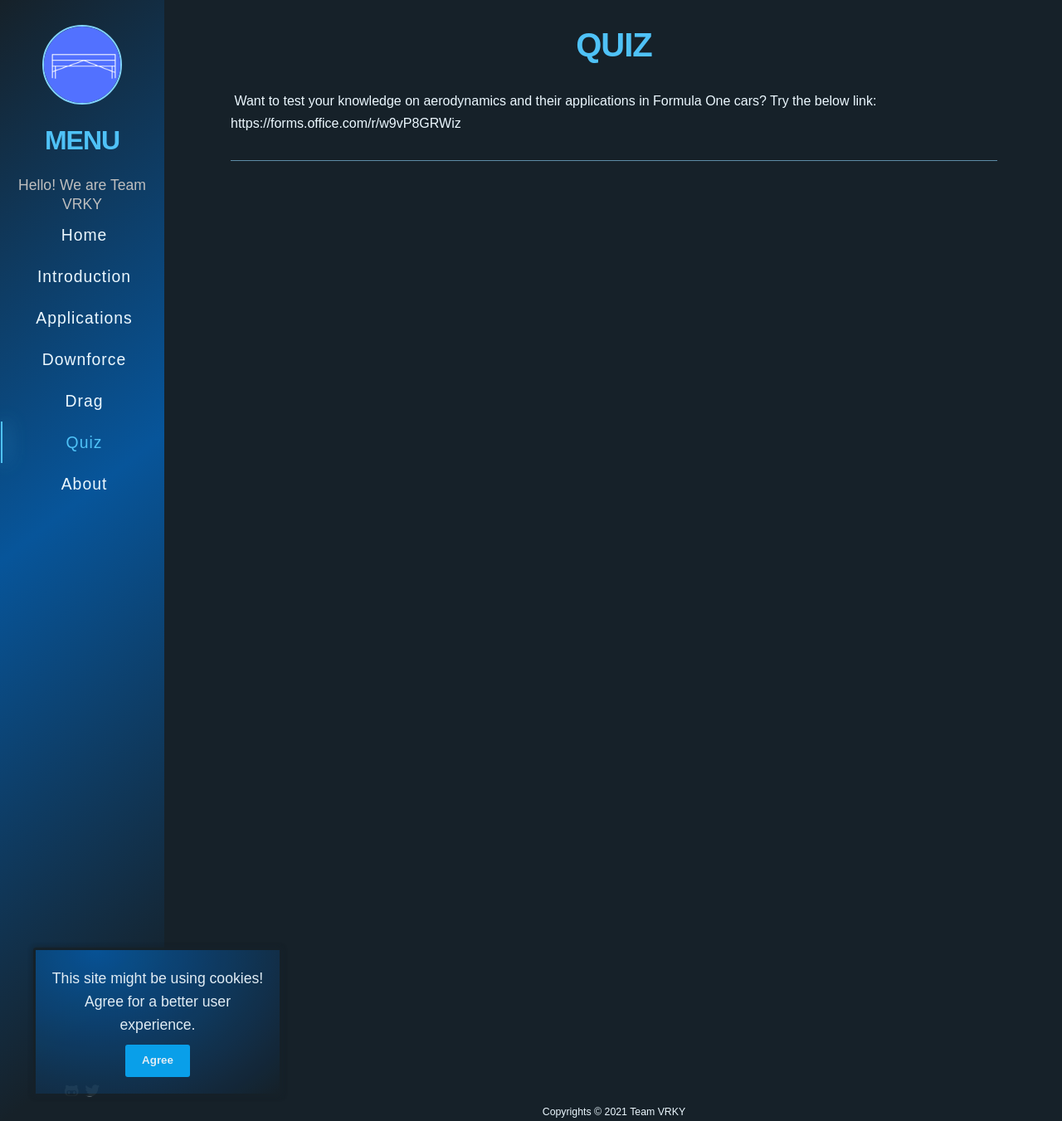
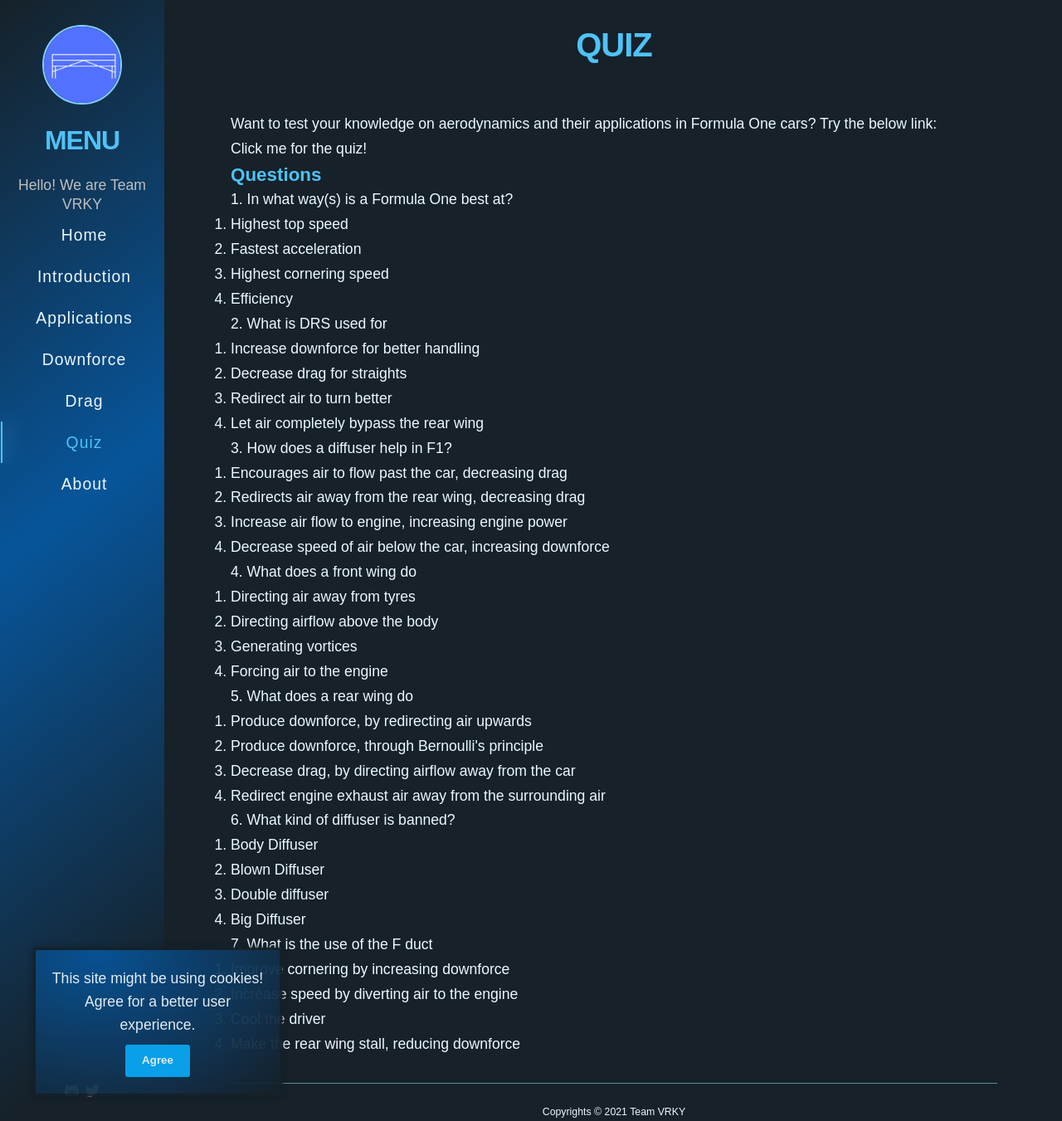
Before and after one commit to why-2004/pc5132-site, a Jekyll site: the page built from pages/quiz.html, in a window 1280 px wide. Shown: the whole page at 83% size. Built offline with Jekyll 4.4.1, drawn with Linux system fonts in a browser that asks for light colours; nearby versions of some CDN libraries; some web fonts are replaced.

Commit message:
add quiz qnss

```diff
--- a/pages/about.html
+++ b/pages/about.html
@@ -17,7 +17,6 @@ category: about
       <h2>{{ site.data.menu.menu_headline }}</h2>
       <p>{{ site.data.menu.menu_intro }}</p>
   </div>
-  <h2> Work Division </h2>
   <h2>
     Who is it for?
 </h2>
@@ -27,6 +26,7 @@ category: about
 <p>
   For those who are already veterans, this website will consolidate all the aerodynamics knowledge of Formula One cars, and maybe give you some new trivia to show off to your fellow fans!
 </p>
+  <h2> Work Division </h2>
 
   <table>
     <tr>
--- a/pages/quiz.html
+++ b/pages/quiz.html
@@ -4,6 +4,78 @@ title: Quiz
 permalink: quiz.html
 category: quiz
 ---
-Want to test your knowledge on aerodynamics and their applications in Formula One cars? Try the below link:
+<!DOCTYPE html>
+<html>
+<head>
+<title>Page Title</title>
+</head>
+<body>
+<!DOCTYPE html>
+<html>
+<head>
+<title>Page Title</title>
+</head>
+<body>
 
-https://forms.office.com/r/w9vP8GRWiz
+<p>Want to test your knowledge on aerodynamics and their applications in Formula One cars? Try the below link:</p>
+<a href="https://forms.office.com/r/w9vP8GRWiz">Click me for the quiz!</a>
+<h2> Questions </h2>
+
+<p> 1. In what way(s) is a Formula One best at?</p>
+<ol>
+  <li> Highest top speed
+  <li> Fastest acceleration
+  <li> Highest cornering speed
+  <li> Efficiency
+</ol>
+
+<p> 2. What is DRS used for</p>
+<ol>
+  <li> Increase downforce for better handling
+  <li> Decrease drag for straights
+  <li> Redirect air to turn better
+  <li> Let air completely bypass the rear wing
+</ol>
+
+<p> 3. How does a diffuser help in F1?</p>
+<ol>
+  <li> Encourages air to flow past the car, decreasing drag
+  <li> Redirects air away from the rear wing, decreasing drag
+  <li> Increase air flow to engine, increasing engine power
+  <li> Decrease speed of air below the car, increasing downforce
+</ol>
+
+<p> 4. What does a front wing do</p>
+<ol>
+  <li> Directing air away from tyres
+  <li> Directing airflow above the body
+  <li> Generating vortices
+  <li> Forcing air to the engine
+</ol>
+
+<p> 5. What does a rear wing do</p>
+<ol>
+  <li> Produce downforce, by redirecting air upwards
+  <li> Produce downforce, through Bernoulli's principle
+  <li> Decrease drag, by directing airflow away from the car
+  <li> Redirect engine exhaust air away from the surrounding air
+</ol>
+
+<p> 6. What kind of diffuser is banned?</p>
+<ol>
+  <li> Body Diffuser
+  <li> Blown Diffuser
+  <li> Double diffuser
+  <li> Big Diffuser
+</ol>
+
+<p> 7. What is the use of the F duct</p>
+<ol>
+  <li> Improve cornering by increasing downforce
+  <li> Increase speed by diverting air to the engine
+  <li> Cool the driver
+  <li> Make the rear wing stall, reducing downforce
+</ol>
+
+</body>
+</html>
```
